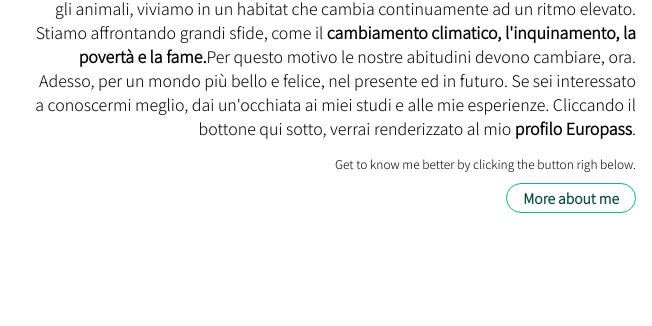
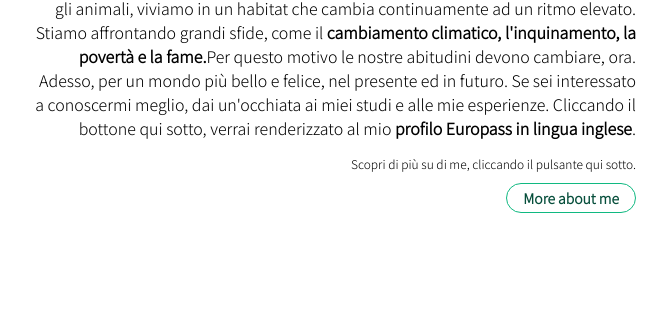
Before and after one commit to lcucu/www.luciancucu.com, a plain HTML site: page index.html in a window 1280 px wide. Shown: the part 856-1182 px from the top of the page, 628-1280 px from the left. Drawn offline with nearby package versions, Linux system fonts and the light colour scheme.

Commit message:
update index.html

```diff
--- a/index.html
+++ b/index.html
@@ -77,10 +77,10 @@
         </div>
         <div class="md:w-1/2 text-right">
             <h5 class="m-4 font-medium">
-                In un mondo così incerto, <span class="font-semibold">l'adattamento </span>è la chiave per avere successo. Siamo come gli animali, viviamo in un habitat che cambia continuamente ad un ritmo elevato. Stiamo affrontando grandi sfide, come il <span class="font-semibold">cambiamento climatico, l'inquinamento, la povertà e la fame.</span>Per questo motivo le nostre abitudini devono cambiare, ora. Adesso, per un mondo più bello e felice, nel presente ed in futuro. Se sei interessato a conoscermi meglio, dai un'occhiata ai miei studi e alle mie esperienze. Cliccando il bottone qui sotto, verrai renderizzato al mio <span class="font-semibold">profilo Europass</span>.
+                In un mondo così incerto, <span class="font-semibold">l'adattamento </span>è la chiave per avere successo. Siamo come gli animali, viviamo in un habitat che cambia continuamente ad un ritmo elevato. Stiamo affrontando grandi sfide, come il <span class="font-semibold">cambiamento climatico, l'inquinamento, la povertà e la fame.</span>Per questo motivo le nostre abitudini devono cambiare, ora. Adesso, per un mondo più bello e felice, nel presente ed in futuro. Se sei interessato a conoscermi meglio, dai un'occhiata ai miei studi e alle mie esperienze. Cliccando il bottone qui sotto, verrai renderizzato al mio <span class="font-semibold">profilo Europass in lingua inglese</span>.
             </h5>
             <h6 class="text-xs text-gray m-4 font-medium">
-                Get to know me better by clicking the button righ below.
+               Scopri di più su di me, cliccando il pulsante qui sotto.
             </h6>
             <a class="bg-white hover:bg-green-200 text-green-900 font-bold py-1 px-4 rounded-full m-4 border border-green-500 text-sm text-left"
                 href='https://europa.eu/!Fm66rR' target="_blank">
```
